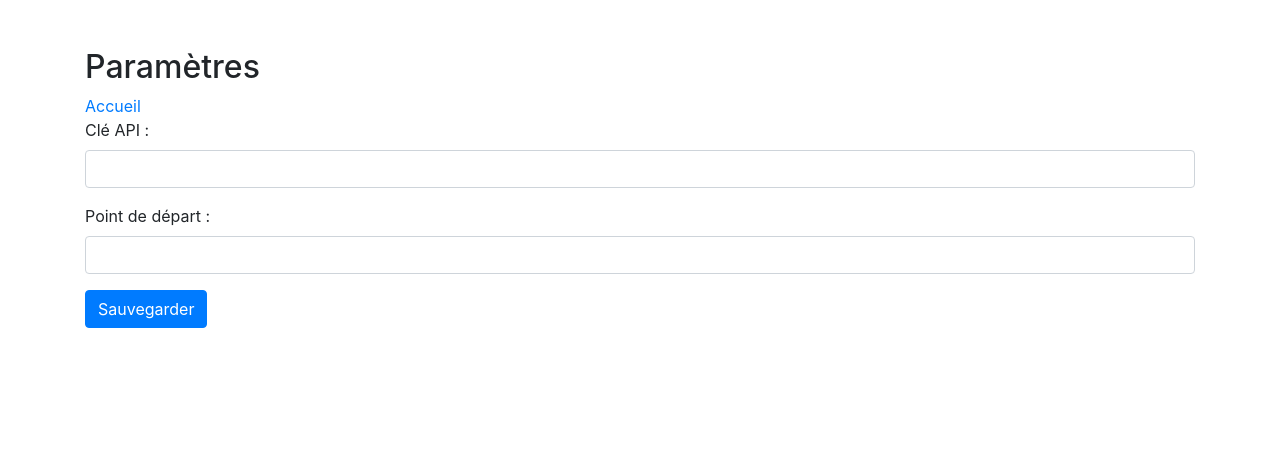
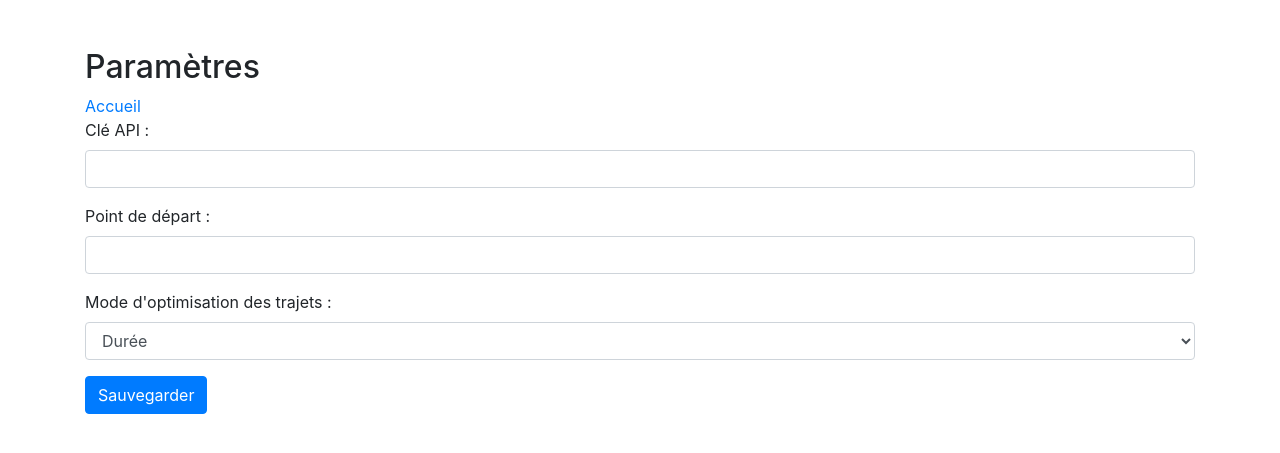
Before and after one commit to miguelJalube/MyBestRoute, a Flask app: page /settings in a window 1280 px wide. Shown: the top 453 px of the page. Run offline with Flask 3, Linux system fonts and the light colour scheme; some libraries are stand-ins or nearby versions.

Commit message:
added mode setting

```diff
--- a/src/app.py
+++ b/src/app.py
@@ -10,7 +10,7 @@ app.secret_key = "secret_key"
 UPLOAD_FOLDER = "uploads"
 RESULT_FOLDER = "results"
 RESULTS_FILE = "results.csv"
-SETTINGS_FILE = "settings"
+SETTINGS_FILE = "settings.txt"
 app.config["UPLOAD_FOLDER"] = UPLOAD_FOLDER
 app.config["RESULT_FOLDER"] = RESULT_FOLDER
 
@@ -71,6 +71,8 @@ def resolve_file(filename):
         with open(SETTINGS_FILE, "r") as f:
             settings = json.load(f)
             start = settings.get("start", "")
+            mode = settings.get("mode", "duration")
+            api_key = settings.get("api_key", "")
     except (FileNotFoundError, json.JSONDecodeError):
         start = ""
 
@@ -81,7 +83,7 @@ def resolve_file(filename):
         df = pd.read_excel(file_path)
 
         # Exemple de prévisualisation des 5 premières lignes
-        url, errors = solve(df, start)
+        url, errors = solve(df, api_key, start, mode)
         flash(f"{filename} résolu avec succès.")
         # stocker le résultat dans un fichier txt du même nom mais dans le répertoire 'results'
         result_path = os.path.join(app.config["RESULT_FOLDER"], RESULTS_FILE)
@@ -111,9 +113,11 @@ def settings():
     if request.method == "POST":
         api_key = request.form.get("api_key")
         start = request.form.get("start")
+        mode = request.form.get("mode")
         settings = {
             "api_key": api_key,
-            "start": start
+            "start": start,
+            "mode": mode
         }
         with open(SETTINGS_FILE, "w") as f:
             f.write(json.dumps(settings))
@@ -121,17 +125,20 @@ def settings():
         # Load json from file
         api_key = ""
         start = ""
+        mode = ""
         try:
             with open(SETTINGS_FILE, "r") as f:
                 settings = json.load(f)
                 api_key = settings.get("api_key", "")
                 start = settings.get("start", "")
+                mode = settings.get("mode", "")
         except (FileNotFoundError, json.JSONDecodeError):
             # Gérer le cas où le fichier n'existe pas ou est vide/invalid
             api_key = ""
             start = ""
+            mode = ""
 
-    return render_template("settings.html", api_key=api_key, start=start)
+    return render_template("settings.html", api_key=api_key, start=start, mode=mode)
 
 if __name__ == "__main__":
     app.run(debug=True, host="0.0.0.0", port=8072)
--- a/src/solver.py
+++ b/src/solver.py
@@ -17,7 +17,6 @@ import json
 
 TSP_PROCESSING_TIME =       5
 OSM_DELAY =                 0.5
-API_KEY =                   "AIzaSyDYvNpdgpzlLviFkGEpwbnGTUBb0yzLXp0"
 MAX_GMAPS_DEST =            10
 
 # write json in log file
@@ -106,7 +105,7 @@ def get_dm_osm(coordinates):
 
     return dm
 
-def transform_to_tsp_format(gmaps_response):
+def transform_to_tsp_format(gmaps_response, mode="duration"):
     # Load JSON if it's not already a dictionary
     if isinstance(gmaps_response, str):
         gmaps_response = json.loads(gmaps_response)
@@ -153,7 +152,7 @@ def generate_google_maps_link(addresses):
 
     return base_url
 
-def solve(df, start=""):
+def solve(df, api_key, start="", mode="duration"):
     # get a list of adresses, code postal, ville
 
     # remove rows with missing addresses
@@ -174,10 +173,10 @@ def solve(df, start=""):
     errors = []
 
     # Get gmaps distance matrix
-    dm = get_dm_gm(addresses[:MAX_GMAPS_DEST], API_KEY)
+    dm = get_dm_gm(addresses[:MAX_GMAPS_DEST], api_key)
 
     # Change the format to fit tsp library
-    tsp_matrix = transform_to_tsp_format(dm)
+    tsp_matrix = transform_to_tsp_format(dm, mode)
 
     # Solve tsp
     optimal_order, _ = solve_tsp_local_search(tsp_matrix, max_processing_time=TSP_PROCESSING_TIME)
--- a/src/templates/settings.html
+++ b/src/templates/settings.html
@@ -20,6 +20,13 @@
                 <label for="start">Point de départ :</label>
                 <input type="text" class="form-control" id="start" name="start" value="{{ start }}" required>
             </div>
+            <div class="form-group">
+              <label for="start">Mode d'optimisation des trajets :</label>
+              <select class="form-control" id="mode" name="mode">
+                <option value="duration" {% if mode == 'duration' %}selected{% endif %}>Durée</option>
+                <option value="distance" {% if mode == 'distance' %}selected{% endif %}>Distance</option>
+              </select>
+          </div>
             <button type="submit" class="btn btn-primary">Sauvegarder</button>
         </form>
 
```
Also changed, not shown: 1 other file.
